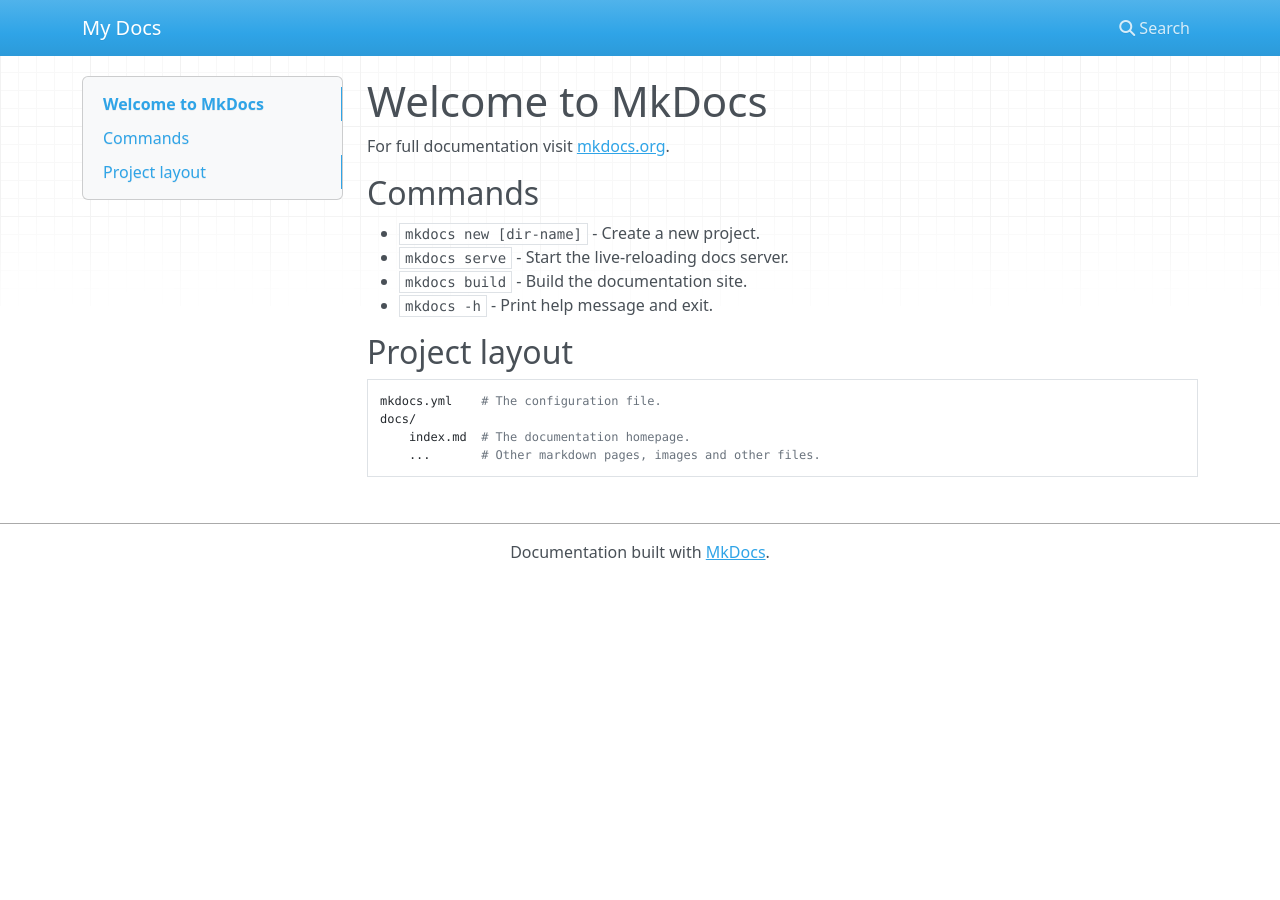
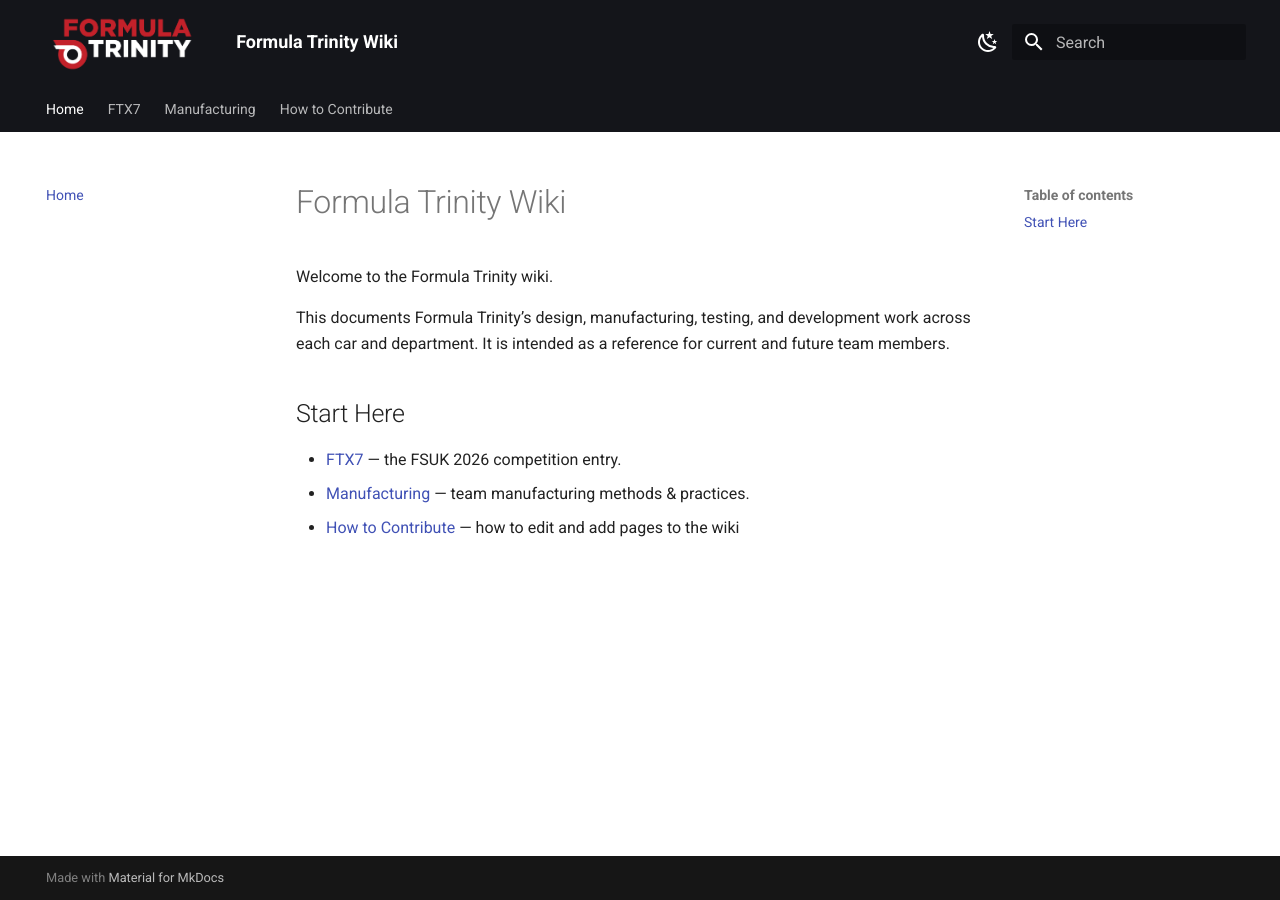
Before and after one commit to Formula-Trinity/ft-wiki, an MkDocs documentation site: the page built from docs/index.md, in a window 1280 px wide. Built offline with MkDocs 1.6.1 and Material for MkDocs 9.7.7, drawn with Linux system fonts in a browser that asks for light colours; nearby versions of some CDN libraries.

Commit message:
Basic Wiki Setup. Added directories and top-level indexes for each department. Did some basic styling with colours and Formula Trinity Logo.

```diff
--- a/docs/index.md
+++ b/docs/index.md
@@ -1,17 +1,13 @@
-# Welcome to MkDocs
+# Formula Trinity Wiki
 
-For full documentation visit [mkdocs.org](https://www.mkdocs.org).
+<!-- ![ASCII](assets/images/homepage/ascii.png) -->
 
-## Commands
+Welcome to the Formula Trinity wiki.
 
-* `mkdocs new [dir-name]` - Create a new project.
-* `mkdocs serve` - Start the live-reloading docs server.
-* `mkdocs build` - Build the documentation site.
-* `mkdocs -h` - Print help message and exit.
+This documents Formula Trinity’s design, manufacturing, testing, and development work across each car and department. It is intended as a reference for current and future team members.
 
-## Project layout
+## Start Here
 
-    mkdocs.yml    # The configuration file.
-    docs/
-        index.md  # The documentation homepage.
-        ...       # Other markdown pages, images and other files.
+- [FTX7](ftx7/index.md) — the FSUK 2026 competition entry.
+- [Manufacturing](manufacturing/index.md) — team manufacturing methods & practices.
+- [How to Contribute](contributing.md) — how to edit and add pages to the wiki
--- /dev/null
+++ b/docs/stylesheets/extra.css
@@ -0,0 +1,15 @@
+:root {
+  --md-primary-fg-color: #111111;
+  --md-accent-fg-color: #C5232B;
+}
+
+[data-md-color-scheme="slate"] {
+  --md-primary-fg-color: #111111;
+  --md-accent-fg-color: #C5232B;
+}
+
+.md-header__button.md-logo img,
+.md-header__button.md-logo svg {
+  height: 3rem;
+  width: auto;
+}
--- a/mkdocs.yml
+++ b/mkdocs.yml
@@ -1 +1,71 @@
-site_name: My Docs
+# ==================================
+#           DO NOT TOUCH!
+# ==================================
+
+site_name: Formula Trinity Wiki
+site_description: Engineering documentation for Formula Trinity
+site_url: https://formula-trinity.github.io/ft-wiki/
+# repo_url: https://github.com/Formula-Trinity/ft-wiki
+
+extra_css:
+  - stylesheets/extra.css
+
+theme:
+  name: material
+  logo: assets/images/logo.png
+  favicon: assets/images/favicon.png
+  features:
+    - navigation.tabs
+    - navigation.sections
+    - navigation.indexes
+    # - navigation.expand
+    - search.suggest
+    - search.highlight
+    - content.code.copy
+
+  palette:
+    - scheme: default
+      primary: black
+      accent: red
+      toggle:
+        icon: material/weather-night
+        name: Switch to dark mode
+
+    - scheme: slate
+      primary: black
+      accent: red
+      toggle:
+        icon: material/weather-sunny
+        name: Switch to light mode
+
+# ==================================
+#        END OF DO NOT TOUCH...
+# ==================================
+
+nav:
+  - Home: index.md
+  - FTX7:
+      - ftx7/index.md
+      - Powertrain:
+          - ftx7/powertrain/index.md
+      - Drivetrain:
+          - ftx7/drivetrain/index.md
+      - Chassis:
+          - ftx7/chassis/index.md
+      - Suspension:
+          - ftx7/suspension/index.md
+      - Aero:
+          - ftx7/aero/index.md
+      - Electronics:
+          - ftx7/electronics/index.md
+          - Subsystem 1: ftx7/electronics/subsystem-01/index.md
+          - Subsystem 2: ftx7/electronics/subsystem-02/index.md
+  - Manufacturing:
+      - manufacturing/index.md
+  - How to Contribute: contributing.md
+
+markdown_extensions:
+  - admonition
+  - tables
+  - toc:
+      permalink: true
```
Also changed, not shown: docs/contributing.md (added, +3 -0 lines), docs/ftx7/aero/index.md (added, +3 -0 lines), docs/ftx7/chassis/index.md (added, +3 -0 lines), docs/ftx7/drivetrain/index.md (added, +3 -0 lines), docs/ftx7/electronics/index.md (added, +3 -0 lines), docs/ftx7/electronics/subsystem-01/index.md (added, +3 -0 lines), docs/ftx7/electronics/subsystem-02/index.md (added, +3 -0 lines), docs/ftx7/index.md (added, +16 -0 lines), docs/ftx7/powertrain/index.md (added, +3 -0 lines), docs/ftx7/suspension/index.md (added, +3 -0 lines), docs/manufacturing/index.md (added, +3 -0 lines), docs/assets/images/favicon.png (added), docs/assets/images/ftx7/render.png (added), docs/assets/images/homepage/ascii.png (added), 2 more files.
